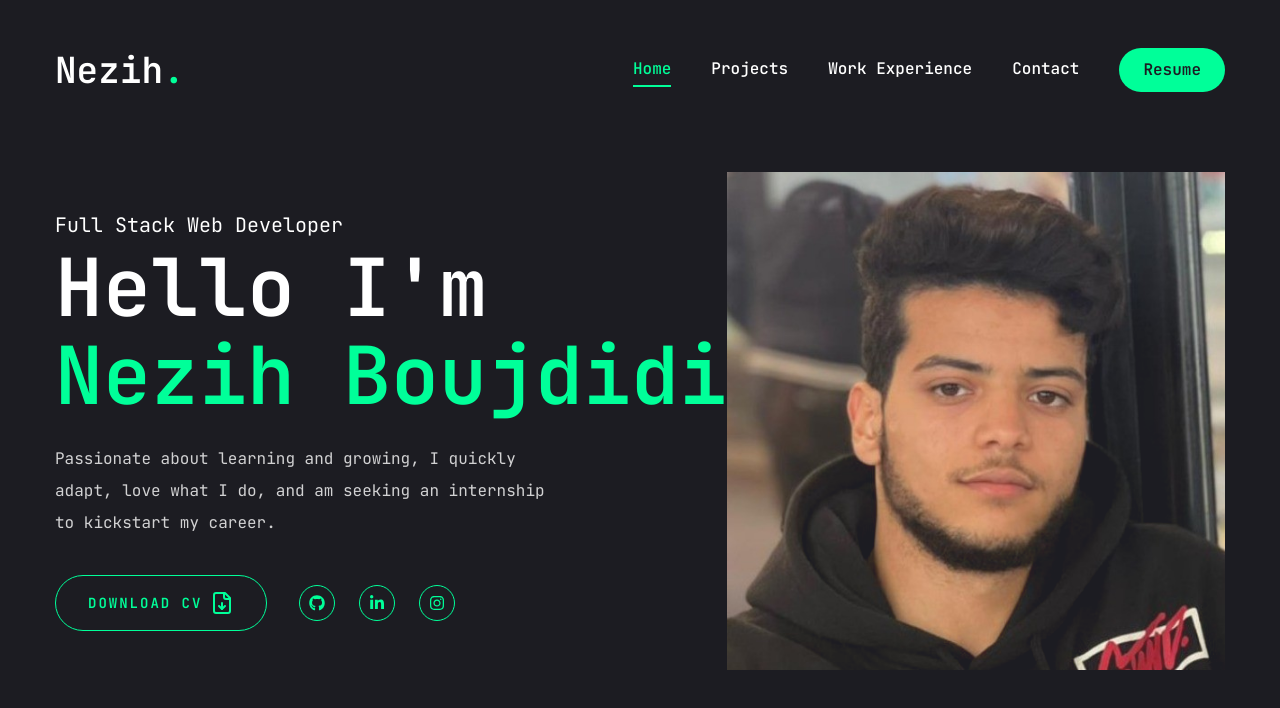
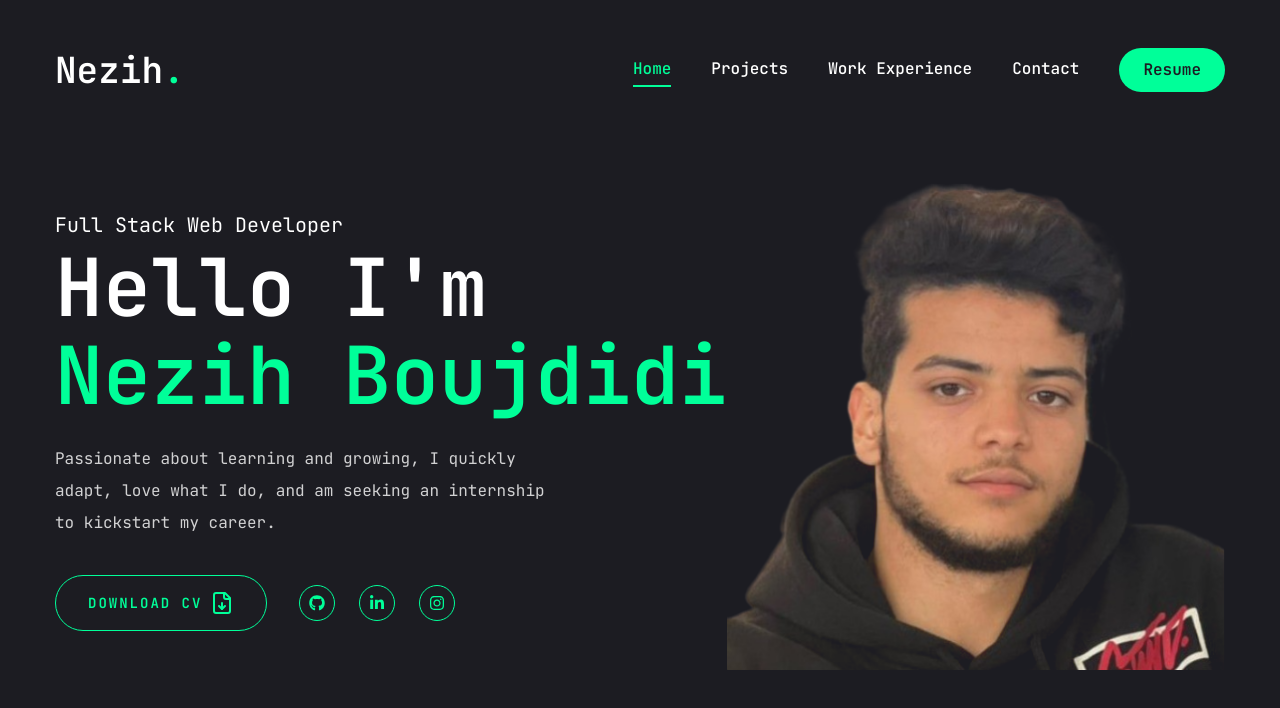
Before and after one commit to NezihBoujdidi/portfolio, a Next.js app: page / in a window 1280 px wide. Shown: the top 708 px of the page. Built offline with nearby package versions, Linux system fonts and the light colour scheme.

Commit message:
changedPic

```diff
--- a/components/Photo.jsx
+++ b/components/Photo.jsx
@@ -9,7 +9,7 @@ const Photo = () => {
     <motion.div>
         <div className="w-[298px] h-[298px] xl:w-[498px] xl:h-[498px] mix-blend-lighten">
             <Image
-            src="/assets/profile pic.jpg"
+            src="/assets/profile pic.png"
             priority
             quality={100}
             fill
```
Also changed, not shown: public/assets/profile pic.png (added).
